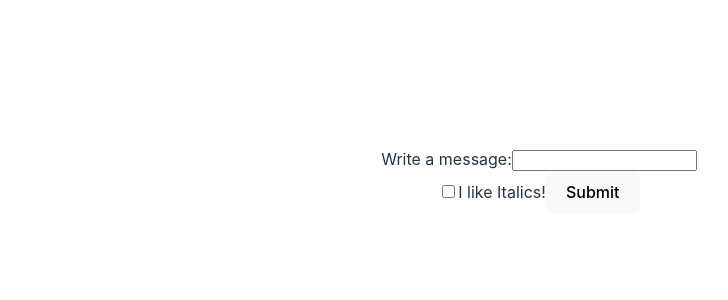
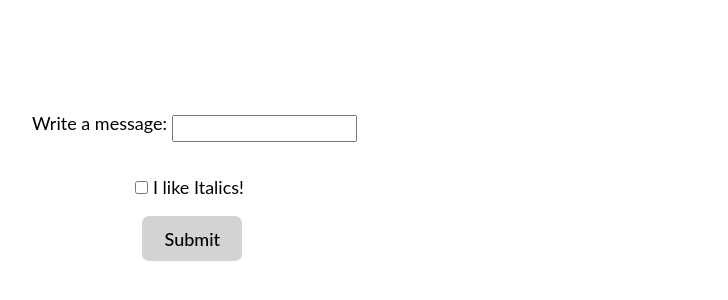
Before and after one commit to cheesehero112/build-problem, a React (Vite) app in the folder controlled-input/: page / in a window 1280 px wide. Shown: the part 212-512 px from the top of the page, without its empty margins (101-829 px from the left). Built offline with nearby package versions, Linux system fonts and the light colour scheme.

Commit message:
styled component version

```diff
--- a/controlled-input/package.json
+++ b/controlled-input/package.json
@@ -18,5 +18,8 @@
     "@vitejs/plugin-react": "^3.1.0",
     "typescript": "^4.9.3",
     "vite": "^4.1.0"
+  },
+  "resolutions": {
+    "styled-components": "^5"
   }
 }
--- a/controlled-input/src/Form.tsx
+++ b/controlled-input/src/Form.tsx
@@ -11,8 +11,10 @@ When the user clicks submit, the value of the input field should be logged
 */
 
 import { useState } from 'react';
+import { P, Label, InputItalics, InputNormal, Container, FormContainer, SubmitButton } from './styles/styles';
+// import styled from 'styled-components';
 
-import './App.css';
+// import './App.css';
 
 const Form = () => {
   const [message, setMessage] = useState('');
@@ -22,6 +24,7 @@ const Form = () => {
   const handleSubmit = (event: React.FormEvent<HTMLFormElement>) => {
     event.preventDefault();
     setMessage('');
+    console.log('button clicked');
     setDisplayMessage(`form submitted!: ${message}`);
   };
 
@@ -34,28 +37,37 @@ const Form = () => {
 
   return (
     <>
-      <form onSubmit={handleSubmit}>
-        <label>
-          Write a message:
-          <input
-            style={italicsFont ? { fontStyle: 'italic' } : { fontStyle: 'normal' }}
-            value={message}
-            onChange={handleChange}
-            type='text'
-            name='message'
-          ></input>
-        </label>
+      {/* <Container> */}
+      <FormContainer onSubmit={handleSubmit}>
+        <Label>
+          <P>Write a message:</P>
+          {italicsFont ? (
+            <InputItalics
+              value={message}
+              onChange={handleChange}
+              type='text'
+              name='message'
+            />
+          ) : (
+            <InputNormal
+              value={message}
+              onChange={handleChange}
+              type='text'
+              name='message'
+            />
+          )}
+        </Label>
         <br />
-        <label>
+        <Label>
           <input
             type='checkbox'
             checked={italicsFont}
             onChange={handleItalics}
           ></input>
-          I like Italics!
-        </label>
-        <button>Submit</button>
-      </form>
+          <P>I like Italics!</P>
+        </Label>
+        <SubmitButton>Submit</SubmitButton>
+      </FormContainer>
       {italicsFont ? (
         <p>
           <i>{displayMessage}</i>
@@ -63,6 +75,7 @@ const Form = () => {
       ) : (
         <p>{displayMessage}</p>
       )}
+      {/* </Container> */}
     </>
   );
 };
--- a/controlled-input/src/main.tsx
+++ b/controlled-input/src/main.tsx
@@ -1,10 +1,12 @@
 import React from 'react';
 import ReactDOM from 'react-dom/client';
 import Form from './Form';
+import { GlobalStyle } from './styles/styles';
 import './index.css';
 
 ReactDOM.createRoot(document.getElementById('root') as HTMLElement).render(
   <React.StrictMode>
+    <GlobalStyle />
     <Form />
   </React.StrictMode>
 );
--- /dev/null
+++ b/controlled-input/src/styles/styles.js
@@ -0,0 +1,70 @@
+import styled, { createGlobalStyle } from 'styled-components';
+
+export const GlobalStyle = createGlobalStyle`
+
+* {
+  margin: 0px;
+  top: 50%
+  padding: 10px;
+}
+
+#root{
+  margin: 10%;
+  justify-content: space-around;
+}
+
+body {
+  font-family: 'Lato', sans-serif;
+  font-size: 18px;
+  background-color: white;
+  color: black;
+
+}
+
+
+`;
+
+export const InputItalics = styled.input`
+  font-style: italic;
+  color: red;
+  margin-top: 10px;
+`;
+
+export const InputNormal = styled.input`
+  font-style: normal;
+  color: green;
+  margin-top: 10px;
+`;
+
+export const Container = styled.div`
+  display: flex;
+  width: 70vw;
+  flex-direction: column;
+  justify-content: center;
+  border: 0.2px outset #24383b;
+  margin: auto;
+`;
+export const Label = styled.label`
+  display: flex;
+  width: 100%;
+  justify-content: center;
+  margin: auto;
+  padding: auto 10px;
+`;
+export const P = styled.p`
+  padding: 5px;
+  flex-direction: row;
+`;
+export const FormContainer = styled.form`
+  display: flex;
+  width: 100%;
+  flex-direction: column;
+  justify-content: center;
+  margin: 10px auto;
+`;
+export const SubmitButton = styled.button`
+  width: 100px;
+  border-radius: 7px;
+  background-color: lightgray;
+  margin: 10px auto;
+`;
```
